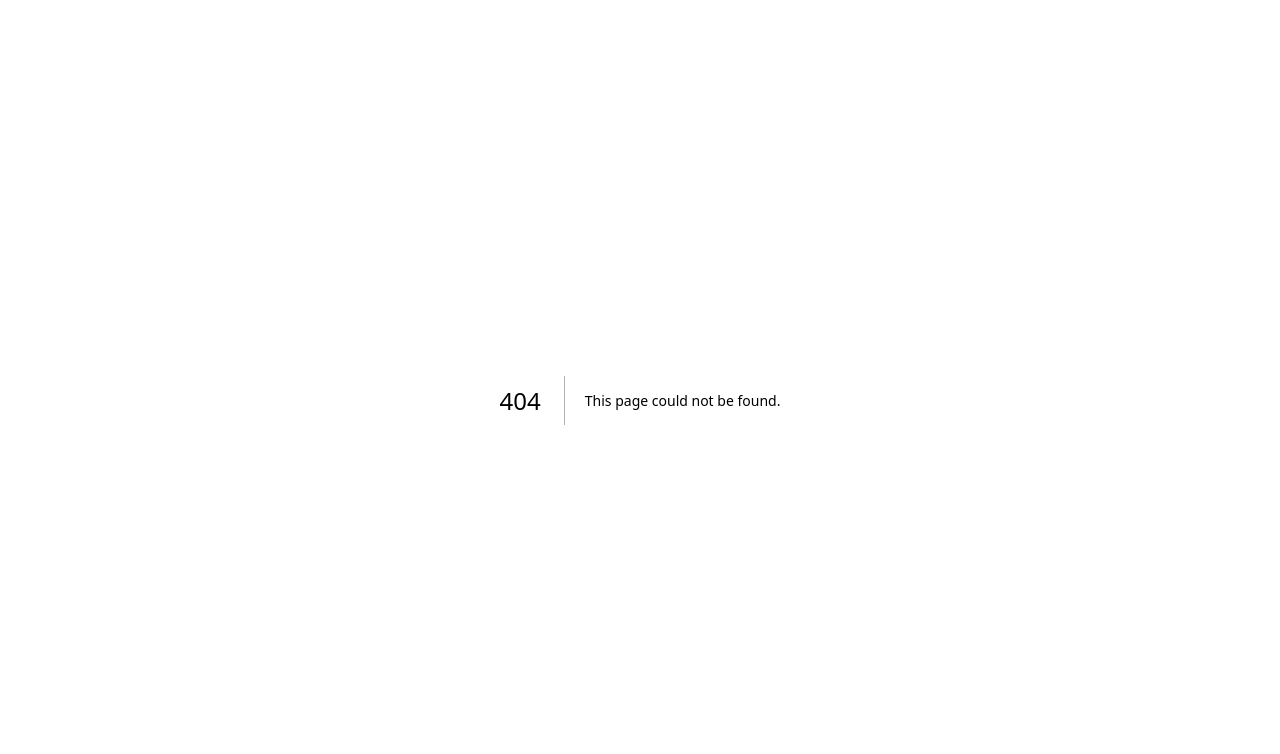
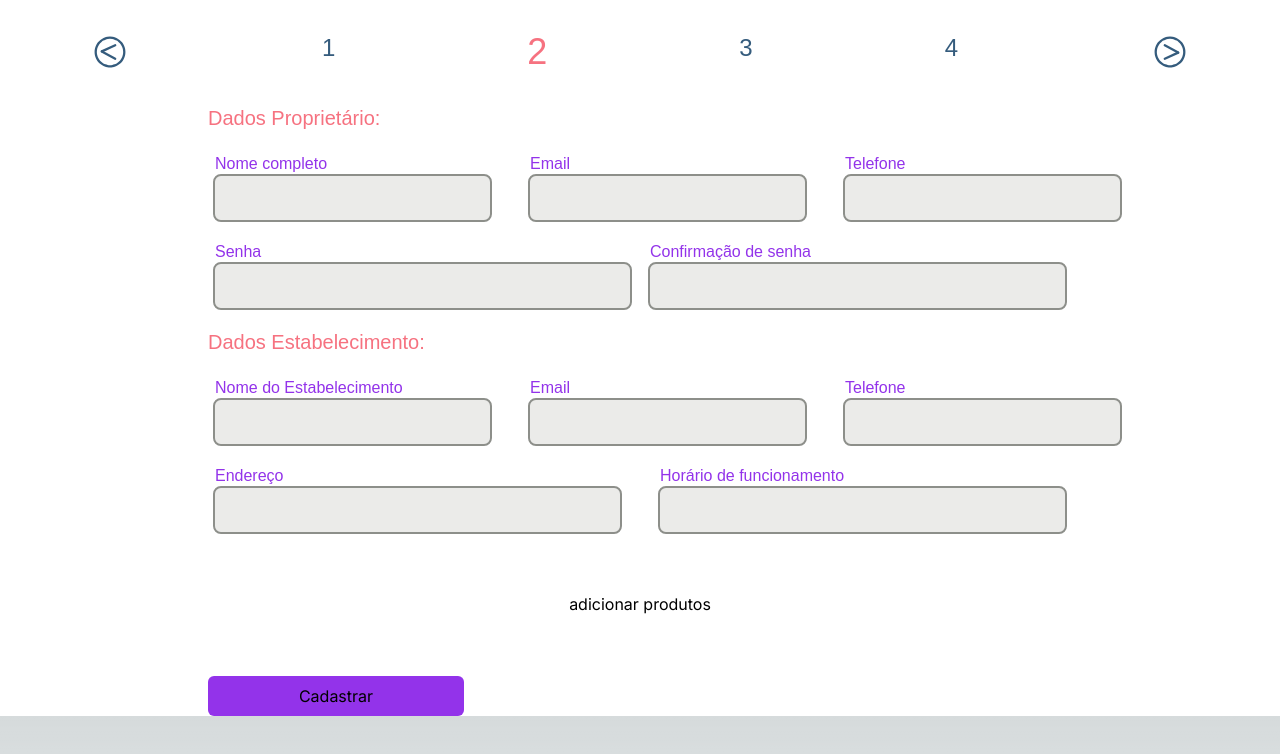
Before and after one commit to Giselle-Lopes/dream-coffee-next, a Next.js app: page /form-account-owner in a window 1280 px wide. Before the commit this address had no page. Shown: the top 754 px of the page. Built offline with nearby package versions, Linux system fonts and the light colour scheme; a web font is replaced by a local one.

Commit message:
creating forms

```diff
--- a/app/components/steps-ca/index.tsx
+++ b/app/components/steps-ca/index.tsx
@@ -1,17 +1,47 @@
 "use client";
 import Image from "next/image";
+import Link from "next/link";
 import { useState } from "react";
 
 type StepName = {
-  stepType: "createAccount" | "form" | "bioInfo" | "finish"
+  stepType: "createAccount" | "form" | "bioInfo" | "finish",
+  type?: "customer" | "owner"
 }
 
-export default function StepsCA({ stepType }: StepName) {
+export default function StepsCA({ stepType, type }: StepName) {
 
   const [changeArrow, setChangeArrow] = useState(false);
 
+  const steps = {
+    createAccount: {
+      step: "createAccount",
+      routeBack: "/",
+      routeFurther: ""
+    },
+    form: {
+      step: "form",
+      routeBack: "/create-account",
+      routeFurther: "/bio-info"
+    },
+    bioInfo: {
+      step: "bioInfo",
+      routeBack: `${type === "customer" ? "form-account-customer" : "form-account-owner"}`,
+      routeFurther: "finish-ca"
+    },
+    finishCa: {
+      step: "finish",
+      routeBack: "bio-info",
+      routeFurther: ""
+    }
+  }
+
+  let step = Object.values(steps).find((stp) => stepType === stp.step);
+
   return(
-    <div className="flex flex-row justify-center pt-8 gap-48">
+    <div className="flex flex-row justify-center py-8 lg:gap-48 gap-20">
+      {step && (
+        <>
+          <Link href={`${step.routeBack}`}>
             <div onMouseOver={() => setChangeArrow(true)} onMouseLeave={() => setChangeArrow(false)}>
               <Image
                 alt="Arrow left"
@@ -21,27 +51,28 @@ export default function StepsCA({ stepType }: StepName) {
                 className={"hover:cursor-pointer"}
               />
             </div>
-      <div className={`font-jua cursor-default ${stepType === "createAccount" ? "text-primary-hotPint text-4xl" : "text-primary-darkBlue text-2xl"}`}>
-        1
-      </div>
-      <div className={`font-jua cursor-default ${stepType === "form" ? "text-primary-hotPint text-4xl" : "text-primary-darkBlue text-2xl"}`}>
-        2
-      </div>
-      <div className={`font-jua cursor-default ${stepType === "bioInfo" ? "text-primary-hotPint text-4xl" : "text-primary-darkBlue text-2xl"}`}>
-        3
-      </div>
-      <div className={`font-jua cursor-default ${stepType === "finish" ? "text-primary-hotPint text-4xl" : "text-primary-darkBlue text-2xl"}`}>
-        4
-      </div>
-      <div onMouseOver={() => setChangeArrow(true)} onMouseLeave={() => setChangeArrow(false)}>
+          </Link>
+        </>
+      )}
+      <div className={`font-jua cursor-default ${stepType === "createAccount" ? "text-primary-hotPint text-4xl" : "text-primary-darkBlue text-2xl hidden lg:flex"}`}>1</div>
+      <div className={`font-jua cursor-default ${stepType === "form" ? "text-primary-hotPint text-4xl" : "text-primary-darkBlue text-2xl hidden lg:flex"}`}>2</div>
+      <div className={`font-jua cursor-default ${stepType === "bioInfo" ? "text-primary-hotPint text-4xl" : "text-primary-darkBlue text-2xl hidden lg:flex"}`}>3</div>
+      <div className={`font-jua cursor-default ${stepType === "finish" ? "text-primary-hotPint text-4xl" : "text-primary-darkBlue text-2xl hidden lg:flex"}`}>4</div>
+      {step && (
+        <>
+          <Link href={`${step.routeFurther}`}>
+            <div onMouseOver={() => setChangeArrow(true)} onMouseLeave={() => setChangeArrow(false)} className={`${stepType === "createAccount" || stepType === "finish" ? "opacity-0" : "opacity-100"}`}>
               <Image
                 alt="Arrow right"
                 src={`${changeArrow ? '/images/icons/arrow-right-pink.svg' : '/images/icons/arrow-right-blue.svg'}`}
                 height={40}
                 width={40}
-          className={"hover:cursor-pointer"}
+                className={`${stepType === "createAccount" || stepType === "finish" ? "hover:cursor-default" : "hover:cusros-pointer"}`}
               />
             </div>
+          </Link>
+        </>
+      )}
     </div>
   )
 }
--- a/app/create-account/page.tsx
+++ b/app/create-account/page.tsx
@@ -12,26 +12,29 @@ export default function Delivery() {
   return (
     <div className="bg-white h-screen overflow-hidden">
       <StepsCA stepType={"createAccount"}/>
-      <div className="flex flex-row justify-center gap-32 py-20">
-        <Link href={"/form-account"} onMouseEnter={() => setHideImageCustomer(true)} onMouseLeave={() => setHideImageCustomer(false)} className="rounded-full">
-          <div className="flex justify-center border-primary-darkPink border-[20px] shadow-primary-darkPink hover:bg-primary-darkPink transition-all duration-300 rounded-full h-80 w-80 shadow-2xl">
+      <h1 className="text-primary-hotPint font-jua text-xl flex justify-center">Qual seu tipo de usuário?</h1>
+      <div className="flex flex-col lg:flex-row justify-center items-center gap-10 lg:gap-32 pt-10 lg:pt-12">
+        <Link href={"/form-account-customer"} onMouseEnter={() => setHideImageCustomer(true)} onMouseLeave={() => setHideImageCustomer(false)} className="rounded-full">
+          <div className="flex flex-col items-center justify-center border-primary-darkPink border-[20px] shadow-primary-darkPink hover:bg-primary-darkPink transition-all duration-300 rounded-full h-80 w-80 shadow-2xl">
+            <h1 className={`${hideImageCustomer ? "lg:flex hidden" : "lg:hidden flex"} lg:text-white text-primary-hotPint lg:items-center font-jua text-2xl`}>Cliente</h1>
             <Image
               src={"/images/icons/customer.svg"}
               alt="Customer icon"
               height={170}
               width={170}
-              className={`rounded-full ${hideImageCustomer ? "hidden" : "flex"}`}
+              className={`${hideImageCustomer ? "hidden" : "flex"}`}
             />
           </div>
         </Link>
-        <Link href={"/form-account"} onMouseEnter={() => setHideImageOwner(true)} onMouseLeave={() => setHideImageOwner(false)} className="rounded-full">
-          <div className="flex justify-center border-primary-darkBlue border-[20px] shadow-primary-darkBlue hover:bg-primary-darkBlue transition-all duration-300 rounded-full h-80 w-80 shadow-2xl">
+        <Link href={"/form-account-owner"} onMouseEnter={() => setHideImageOwner(true)} onMouseLeave={() => setHideImageOwner(false)} className="rounded-full">
+          <div className="flex flex-col items-center justify-center border-primary-darkBlue border-[20px] shadow-primary-darkBlue hover:bg-primary-darkBlue transition-all duration-300 rounded-full h-80 w-80 shadow-2xl">
+            <h1 className={`${hideImageOwner ? "lg:flex hidden" : "lg:hidden flex"} lg:text-white text-primary-darkBlue lg:items-center font-jua text-2xl`}>Proprietário(a)</h1>
             <Image
               src={"/images/icons/owner.svg"}
               alt="Customer icon"
               height={220}
               width={220}
-              className={`rounded-full ${hideImageOwner ? "hidden" : "flex"}`}
+              className={`rounded-3xl ${hideImageOwner ? "hidden" : "flex"}`}
             />
           </div>
         </Link>
--- /dev/null
+++ b/app/form-account-customer/page.tsx
@@ -0,0 +1,48 @@
+import StepsCA from "../components/steps-ca";
+
+export default function FormCACustomer() {
+  return (
+    <div className="bg-white h-screen">
+      <StepsCA stepType={"form"}/>
+      <div className="flex flex-col justify-center items-center lg:mt-10 mt-5 gap-5">
+        <div className="flex lg:flex-row flex-col gap-10 w-[350px] lg:w-[850px]">
+          <div className="flex flex-col">
+            <label htmlFor="Nome completo" className="font-jua text-purple-600">Nome completo</label>
+            <input type="text" className="text-[#8D8F8A] text-lg bg-[#EBEBE9] outiline-[#8D8F8A] outline-2 outline p-2 rounded-md"/>
+          </div>
+          <div className="flex flex-col">
+            <label htmlFor="Email" className="font-jua text-purple-600">Email</label>
+            <input type="email" className="text-[#8D8F8A] text-lg bg-[#EBEBE9] outiline-[#8D8F8A] outline-2 outline p-2 rounded-md"/>
+          </div>
+          <div className="flex flex-col">
+            <label htmlFor="Telefone" className="font-jua text-purple-600">Telefone</label>
+            <input type="number" className="text-[#8D8F8A] text-lg bg-[#EBEBE9] outiline-[#8D8F8A] outline-2 outline p-2 rounded-md"/>
+          </div>
+        </div>
+        <div className="flex lg:flex-row flex-col gap-10 w-[350px] lg:w-[850px]">
+          <div className="flex flex-col lg:w-[405px]">
+            <label htmlFor="Endereço" className="font-jua text-purple-600">Endereço</label>
+            <input type="text" className="text-[#8D8F8A] text-lg bg-[#EBEBE9] outiline-[#8D8F8A] outline-2 outline p-2 rounded-md"/>
+          </div>
+          <div className="flex flex-col lg:w-[405px]">
+            <label htmlFor="Endereço adicional" className="font-jua text-purple-600">Endereço adicional</label>
+            <input type="text" className="text-[#8D8F8A] text-lg bg-[#EBEBE9] outiline-[#8D8F8A] outline-2 outline p-2 rounded-md"/>
+          </div>
+        </div>
+        <div className="flex lg:flex-row flex-col gap-5 w-[350px] lg:w-[850px]">
+          <div className="flex flex-col lg:w-[415px]">
+            <label htmlFor="Senha" className="font-jua text-purple-600">Senha</label>
+            <input type="password" className="text-[#8D8F8A] text-lg bg-[#EBEBE9] outiline-[#8D8F8A] outline-2 outline p-2 rounded-md"/>
+          </div>
+          <div className="flex flex-col lg:w-[415px]">
+            <label htmlFor="Confirmação de senha" className="font-jua text-purple-600">Confirmação de senha</label>
+            <input type="password" className="text-[#8D8F8A] text-lg bg-[#EBEBE9] outiline-[#8D8F8A] outline-2 outline p-2 rounded-md"/>
+          </div>
+        </div>
+      </div>
+      <div className="lg:mt-5 mt-10 lg:mx-[213px] mx-[30px]">
+        <button className="bg-purple-600 p-2 rounded-md hover:bg-primary-hotPint w-64">Cadastrar</button>
+      </div>
+    </div>
+  )
+}
--- /dev/null
+++ b/app/form-account-owner/page.tsx
@@ -0,0 +1,69 @@
+import StepsCA from "../components/steps-ca";
+
+export default function FormCAOwner() {
+  return (
+    <div className="bg-white h-full">
+      <StepsCA stepType={"form"}/>
+      <h1 className="text-primary-hotPint font-jua text-xl flex lg:mx-[208px] mx-[30px]">Dados Proprietário:</h1>
+      <div className="flex flex-col justify-center items-center lg:mt-5 mt-5 gap-5">
+        <div className="flex lg:flex-row flex-col gap-10 w-[350px] lg:w-[850px]">
+          <div className="flex flex-col">
+            <label htmlFor="Nome completo" className="font-jua text-purple-600">Nome completo</label>
+            <input type="text" className="text-[#8D8F8A] text-lg bg-[#EBEBE9] outiline-[#8D8F8A] outline-2 outline p-2 rounded-md"/>
+          </div>
+          <div className="flex flex-col">
+            <label htmlFor="Email" className="font-jua text-purple-600">Email</label>
+            <input type="email" className="text-[#8D8F8A] text-lg bg-[#EBEBE9] outiline-[#8D8F8A] outline-2 outline p-2 rounded-md"/>
+          </div>
+          <div className="flex flex-col">
+            <label htmlFor="Telefone" className="font-jua text-purple-600">Telefone</label>
+            <input type="number" className="text-[#8D8F8A] text-lg bg-[#EBEBE9] outiline-[#8D8F8A] outline-2 outline p-2 rounded-md"/>
+          </div>
+        </div>
+        <div className="flex lg:flex-row flex-col gap-5 w-[350px] lg:w-[850px]">
+          <div className="flex flex-col lg:w-[415px]">
+            <label htmlFor="Senha" className="font-jua text-purple-600">Senha</label>
+            <input type="password" className="text-[#8D8F8A] text-lg bg-[#EBEBE9] outiline-[#8D8F8A] outline-2 outline p-2 rounded-md"/>
+          </div>
+          <div className="flex flex-col lg:w-[415px]">
+            <label htmlFor="Confirmação de senha" className="font-jua text-purple-600">Confirmação de senha</label>
+            <input type="password" className="text-[#8D8F8A] text-lg bg-[#EBEBE9] outiline-[#8D8F8A] outline-2 outline p-2 rounded-md"/>
+          </div>
+        </div>
+      </div>
+      <h1 className="text-primary-hotPint font-jua text-xl mt-5 lg:mx-[208px] mx-[30px]">Dados Estabelecimento:</h1>
+      <div className="flex flex-col justify-center items-center mt-5 gap-5">
+        <div className="flex lg:flex-row flex-col gap-10 w-[350px] lg:w-[850px]">
+          <div className="flex flex-col">
+            <label htmlFor="Nome completo" className="font-jua text-purple-600">Nome do Estabelecimento</label>
+            <input type="text" className="text-[#8D8F8A] text-lg bg-[#EBEBE9] outiline-[#8D8F8A] outline-2 outline p-2 rounded-md"/>
+          </div>
+          <div className="flex flex-col">
+            <label htmlFor="Email" className="font-jua text-purple-600">Email</label>
+            <input type="email" className="text-[#8D8F8A] text-lg bg-[#EBEBE9] outiline-[#8D8F8A] outline-2 outline p-2 rounded-md"/>
+          </div>
+          <div className="flex flex-col">
+            <label htmlFor="Telefone" className="font-jua text-purple-600">Telefone</label>
+            <input type="number" className="text-[#8D8F8A] text-lg bg-[#EBEBE9] outiline-[#8D8F8A] outline-2 outline p-2 rounded-md"/>
+          </div>
+        </div>
+        <div className="flex lg:flex-row flex-col gap-10 w-[350px] lg:w-[850px]">
+          <div className="flex flex-col lg:w-[405px]">
+            <label htmlFor="Endereço" className="font-jua text-purple-600">Endereço</label>
+            <input type="text" className="text-[#8D8F8A] text-lg bg-[#EBEBE9] outiline-[#8D8F8A] outline-2 outline p-2 rounded-md"/>
+          </div>
+          <div className="flex flex-col lg:w-[405px]">
+            <label htmlFor="Horário de funcionamento" className="font-jua text-purple-600">Horário de funcionamento</label>
+            <input type="text" className="text-[#8D8F8A] text-lg bg-[#EBEBE9] outiline-[#8D8F8A] outline-2 outline p-2 rounded-md"/>
+          </div>
+        </div>
+        <h2 className="text-black my-10">
+        adicionar produtos
+        </h2>
+      </div>
+      <div className="lg:mt-5 mt-10 lg:mx-[208px] mx-[30px]">
+        <button className="bg-purple-600 p-2 rounded-md hover:bg-primary-hotPint w-64">Cadastrar</button>
+      </div>
+    </div>
+  )
+}
--- a/app/form-account/page.tsx
+++ /dev/null
@@ -1,10 +0,0 @@
-import StepsCA from "../components/steps-ca";
-
-export default function FormCA() {
-  return (
-    <div className="bg-white h-screen">
-      <StepsCA stepType={"form"}/>
-      <h1 className="text-black">Formulario aqui</h1>
-    </div>
-  )
-}
```
Lines whose indentation alone changed are shown as unchanged.
